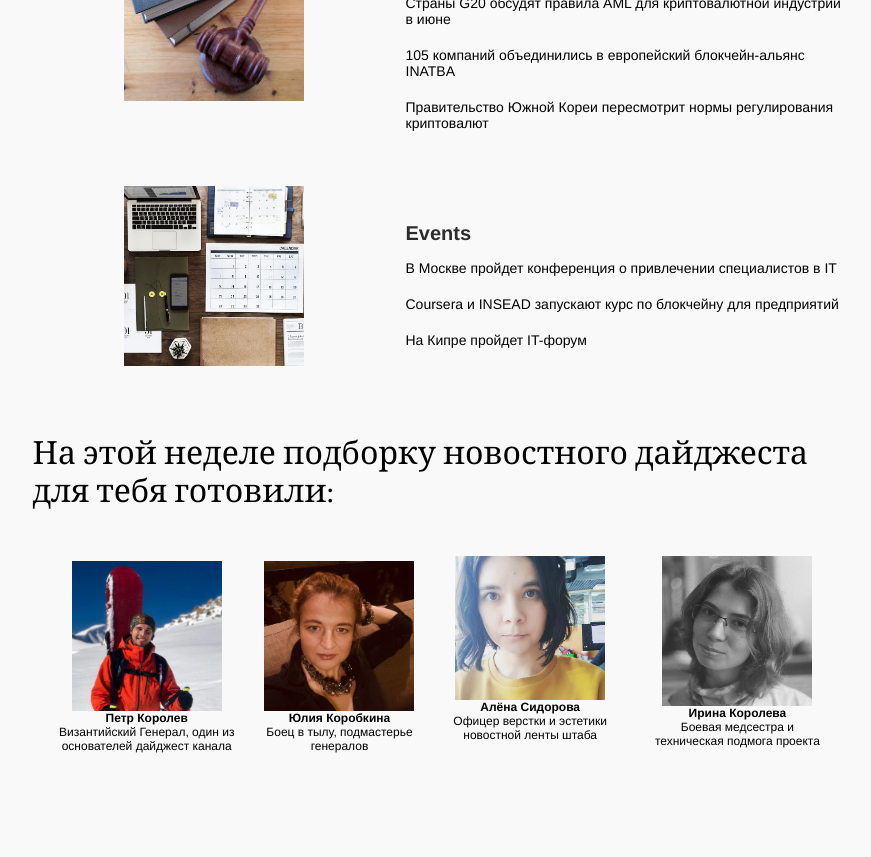
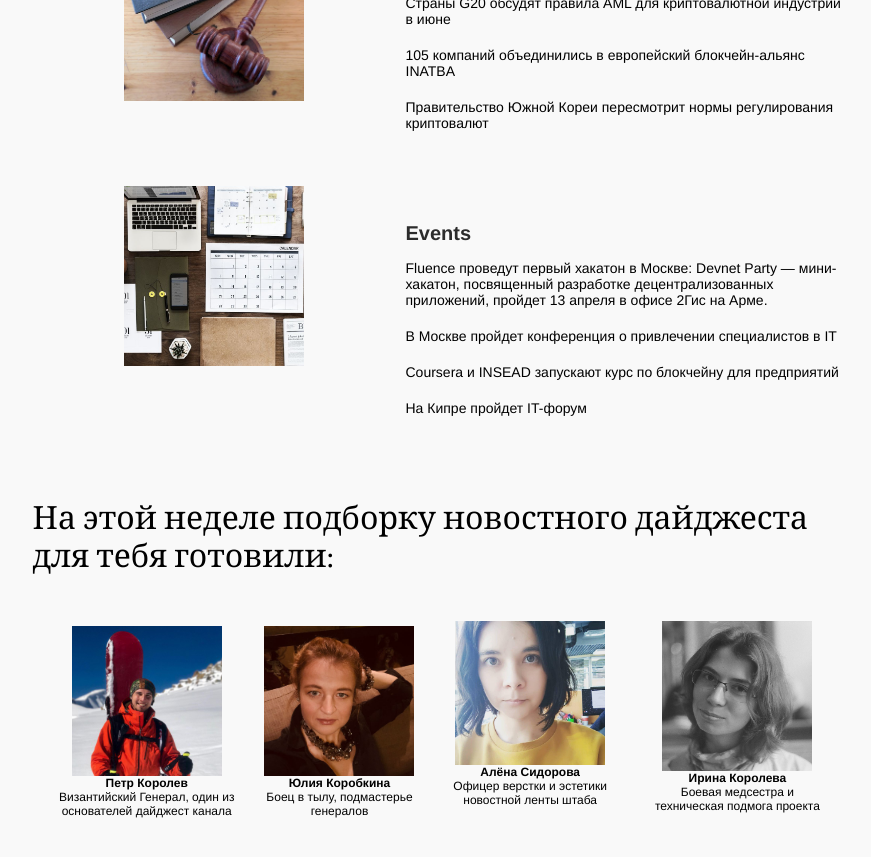
Before and after one commit to SirFrancisDrake/byzantine-generals.github.io, a Jekyll site: the page built from _posts/2019-04-12-first.md, in a window 1280 px wide and 900 px high, scrolled down 1566 px. Shown: the top 857 px of the window, without its empty margins (200-1071 px from the left). Built offline with Jekyll 4.4.1, drawn with Linux system fonts in a browser that asks for light colours; a script that is not in the unit is left out.

Commit message:
Add event

```diff
--- a/_layouts/article.html
+++ b/_layouts/article.html
@@ -340,6 +340,12 @@
 
 <div style="color:#000000;font-family:'Helvetica Neue', Helvetica, Arial, sans-serif;line-height:120%;padding-top:15px;padding-right:5px;padding-bottom:5px;padding-left:0px;">
 <div style="font-size: 12px; line-height: 14px; color: #000000; font-family: 'Helvetica Neue', Helvetica, Arial, sans-serif;">
+<p style="font-size: 14px; line-height: 16px; margin: 0;"><a href=https://devnetparty.tilda.ws/ rel="noopener" style="color: #000000;" target="_blank">Fluence проведут первый хакатон в Москве: Devnet Party — мини-хакатон, посвященный разработке децентрализованных приложений, пройдет 13 апреля в офисе 2Гис на Арме.</a></p>
+</div>
+</div>
+
+<div style="color:#000000;font-family:'Helvetica Neue', Helvetica, Arial, sans-serif;line-height:120%;padding-top:15px;padding-right:5px;padding-bottom:5px;padding-left:0px;">
+<div style="font-size: 12px; line-height: 14px; color: #000000; font-family: 'Helvetica Neue', Helvetica, Arial, sans-serif;">
 <p style="font-size: 14px; line-height: 16px; margin: 0;"><a href=https://rb.ru/news/techrec/ rel="noopener" style="color: #000000;" target="_blank">В Москве пройдет конференция о привлечении специалистов в IT</a></p>
 </div>
 </div>
```
